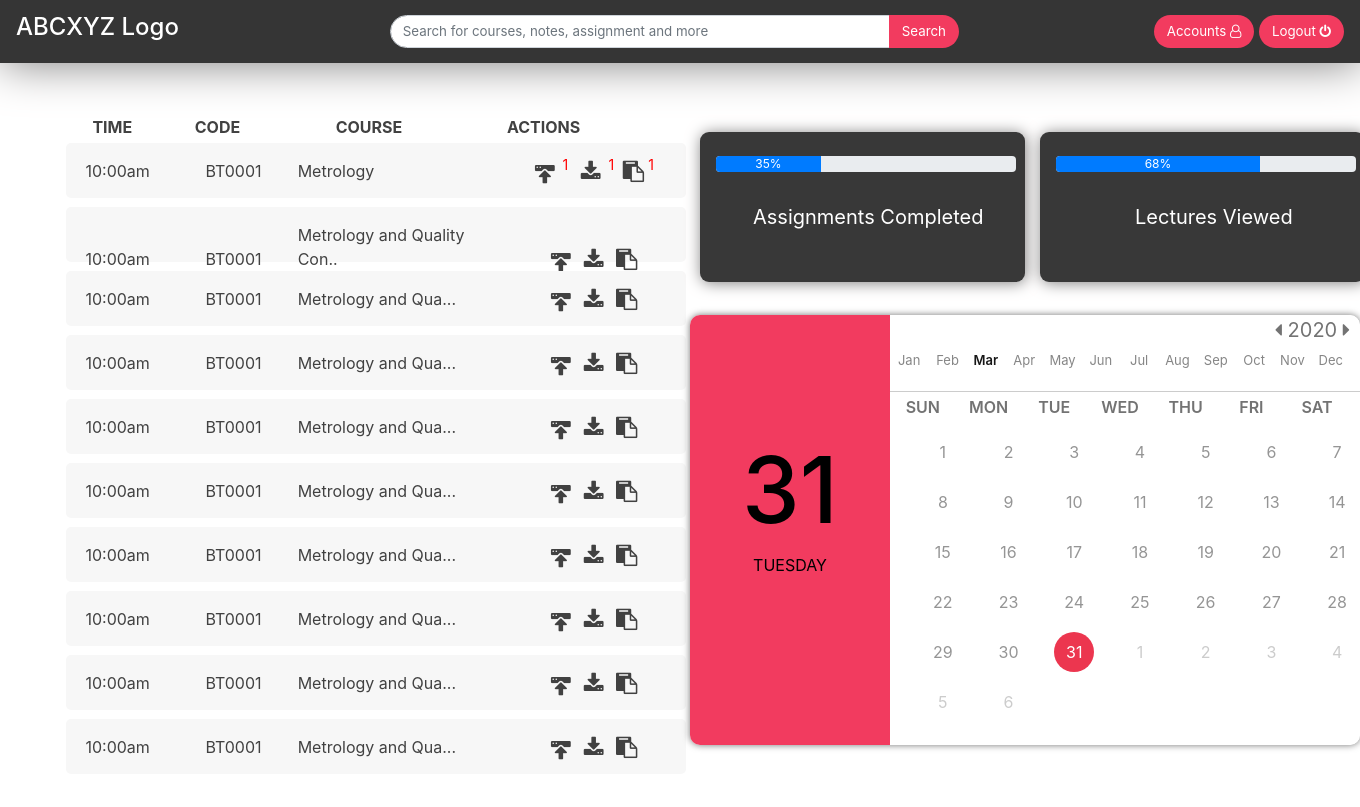
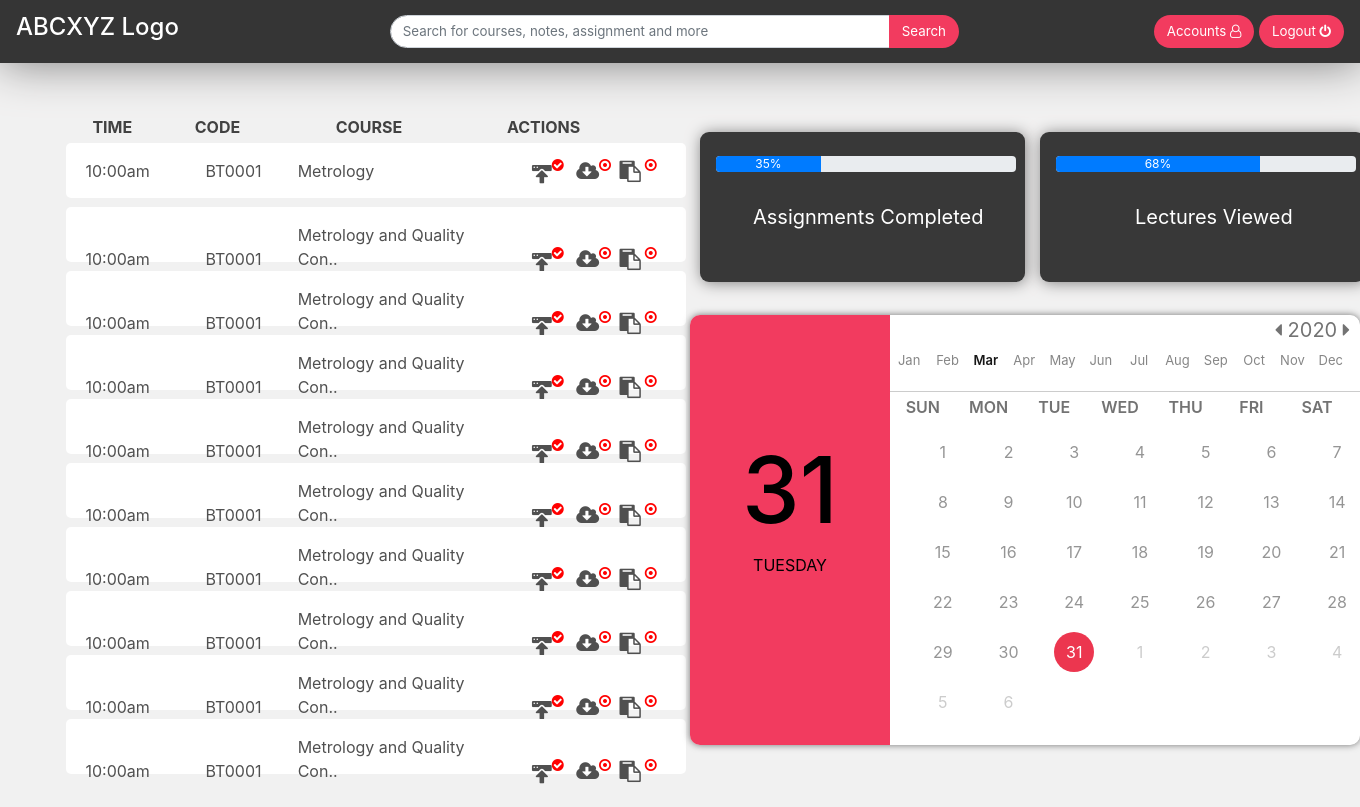
Before and after one commit to decipher111/abcxyz, a Flask app: page /dashboard in a window 1360 px wide. Run offline with Flask 2, Linux system fonts and the light colour scheme; data that the repository does not hold is empty; some libraries are stand-ins or nearby versions.

Commit message:
upadtes v0

```diff
--- a/static/style-d.css
+++ b/static/style-d.css
@@ -12,7 +12,7 @@ body {
     font-weight: 400;
     line-height: 1.5;
     text-align: left;
-    background-color: #fff;
+    background-color: rgb(241, 241, 241);
     color: rgb(65, 65, 65);
   }
 
@@ -162,7 +162,7 @@ li{
 .row-border{
     height: 55px;
     width: 620px;
-    background-color: rgb(247, 247, 247);
+    background-color: rgb(255, 255, 255);
     border-radius: 5px;
     /* border: solid; */
 }
@@ -203,11 +203,11 @@ li{
 
 #a-tag{
     text-decoration: none;
-    color: rgb(97, 97, 97);
+    color: rgb(39, 39, 39);
 }
 
 .jumbotron-course{
-    background-color: white;
+    background-color: transparent;
     text-align: center;
     height: 70px;
     padding-top: 30px;
@@ -258,7 +258,7 @@ li{
 
 #a-tag{
     text-decoration: none;
-    color: rgb(97, 97, 97);
+    color: rgb(80, 80, 80);
 }
 
 
--- a/templates/dashboard.html
+++ b/templates/dashboard.html
@@ -18,171 +18,191 @@
 
       <div class="row row-header pb-3 first-row">
         <div class="container-fluid">
+          <a href="" id="a-tag">
           <div class="row-border">
             <ul class="list-inline">
               <li class="col-2 mb-4 pt-3 list-inline-item">10:00am</li>
               <li class="col-2 mb-4 pt-3 monday10 list-inline-item">BT0001</li>
               <li class="col-4 mb-4 pt-3 special list-inline-item">Metrology</li>
               <li class="col-3 mb-4 pt-3 list-inline-item">
-                <i class="fa fa-rotate-180 fa-lg fa-download"></i><sup class="notfication-notes ml-2">1</sup>
-                <i class="fa ml-2 mr-2 fa-download fa-lg"></i><sup class="notfication-notes pr-1">1</sup>
-                <i class="fa fa-clipboard fa-lg"></i><sup class="notfication-notes pl-1">1</sup>
+                <i class="fa fa-rotate-180 fa-lg fa-download"></i><sup class="notfication-notes"><i class="fa fa-check-circle"></i></sup>
+                <i class="fa ml-2 fa-cloud-download fa-lg"></i><sup class="notfication-notes mr-1"><i class="fa fa-dot-circle-o"></i></sup>
+                <i class="fa fa-clipboard fa-lg"></i><sup class="notfication-notes pl-1"><i class="fa fa-dot-circle-o"></i></sup>
               </li>
              </ul>
             </div>
+          </a>
         </div>
       </div>
 
       <div class="row row-header pb-3 mt-5">
         <div class="container-fluid">
+          <a href="" id="a-tag">
           <div class="row-border">
             <ul class="list-inline">
               <li class="col-2 mb-4 pt-3 list-inline-item">10:00am</li>
               <li class="col-2 mb-4 pt-3 list-inline-item">BT0001</li>
               <li class="col-4 mb-4 pt-3 special list-inline-item">Metrology and Quality Con..</li>
               <li class="col-3 mb-4 hide pt-3 list-inline-item">
-                <i class="fa fa-rotate-180 fa-lg fa-download"></i>
-                <i class="fa mr-2 ml-2 fa-download fa-lg"></i>
-                <i class="fa fa-clipboard fa-lg"></i>
+                <i class="fa fa-rotate-180 fa-lg fa-download"></i><sup class="notfication-notes"><i class="fa fa-check-circle"></i></sup>
+                <i class="fa ml-2 fa-cloud-download fa-lg"></i><sup class="notfication-notes mr-1"><i class="fa fa-dot-circle-o"></i></sup>
+                <i class="fa fa-clipboard fa-lg"></i><sup class="notfication-notes pl-1"><i class="fa fa-dot-circle-o"></i></sup>
               </li>
             </ul>
             </div>
+          </a>
         </div>
       </div>
 
       <div class="row row-header pb-3 mt-5">
         <div class="container-fluid">
+          <a href="" id="a-tag">
           <div class="row-border">
             <ul class="list-inline">
               <li class="col-2 mb-4 pt-3 list-inline-item">10:00am</li>
               <li class="col-2 mb-4 pt-3 list-inline-item">BT0001</li>
-              <li class="col-4 mb-4 pt-3 special list-inline-item">Metrology and Qua...</li>
+              <li class="col-4 mb-4 pt-3 special list-inline-item">Metrology and Quality Con..</li>
               <li class="col-3 mb-4 hide pt-3 list-inline-item">
-                <i class="fa fa-rotate-180 fa-lg fa-download"></i>
-                <i class="fa mr-2 ml-2 fa-download fa-lg"></i>
-                <i class="fa fa-clipboard fa-lg"></i>
+                <i class="fa fa-rotate-180 fa-lg fa-download"></i><sup class="notfication-notes"><i class="fa fa-check-circle"></i></sup>
+                <i class="fa ml-2 fa-cloud-download fa-lg"></i><sup class="notfication-notes mr-1"><i class="fa fa-dot-circle-o"></i></sup>
+                <i class="fa fa-clipboard fa-lg"></i><sup class="notfication-notes pl-1"><i class="fa fa-dot-circle-o"></i></sup>
               </li>
             </ul>
             </div>
+          </a>
         </div>
       </div>
 
       <div class="row row-header pb-3 mt-5">
         <div class="container-fluid">
+          <a href="" id="a-tag">
           <div class="row-border">
             <ul class="list-inline">
               <li class="col-2 mb-4 pt-3 list-inline-item">10:00am</li>
               <li class="col-2 mb-4 pt-3 list-inline-item">BT0001</li>
-              <li class="col-4 mb-4 pt-3 special list-inline-item">Metrology and Qua...</li>
+              <li class="col-4 mb-4 pt-3 special list-inline-item">Metrology and Quality Con..</li>
               <li class="col-3 mb-4 hide pt-3 list-inline-item">
-                <i class="fa fa-rotate-180 fa-lg fa-download"></i>
-                <i class="fa mr-2 ml-2 fa-download fa-lg"></i>
-                <i class="fa fa-clipboard fa-lg"></i>
+                <i class="fa fa-rotate-180 fa-lg fa-download"></i><sup class="notfication-notes"><i class="fa fa-check-circle"></i></sup>
+                <i class="fa ml-2 fa-cloud-download fa-lg"></i><sup class="notfication-notes mr-1"><i class="fa fa-dot-circle-o"></i></sup>
+                <i class="fa fa-clipboard fa-lg"></i><sup class="notfication-notes pl-1"><i class="fa fa-dot-circle-o"></i></sup>
               </li>
             </ul>
             </div>
+          </a>
         </div>
       </div>
 
       <div class="row row-header pb-3 mt-5">
         <div class="container-fluid">
+          <a href="" id="a-tag">
           <div class="row-border">
             <ul class="list-inline">
               <li class="col-2 mb-4 pt-3 list-inline-item">10:00am</li>
               <li class="col-2 mb-4 pt-3 list-inline-item">BT0001</li>
-              <li class="col-4 mb-4 pt-3 special list-inline-item">Metrology and Qua...</li>
+              <li class="col-4 mb-4 pt-3 special list-inline-item">Metrology and Quality Con..</li>
               <li class="col-3 mb-4 hide pt-3 list-inline-item">
-                <i class="fa fa-rotate-180 fa-lg fa-download"></i>
-                <i class="fa mr-2 ml-2 fa-download fa-lg"></i>
-                <i class="fa fa-clipboard fa-lg"></i>
+                <i class="fa fa-rotate-180 fa-lg fa-download"></i><sup class="notfication-notes"><i class="fa fa-check-circle"></i></sup>
+                <i class="fa ml-2 fa-cloud-download fa-lg"></i><sup class="notfication-notes mr-1"><i class="fa fa-dot-circle-o"></i></sup>
+                <i class="fa fa-clipboard fa-lg"></i><sup class="notfication-notes pl-1"><i class="fa fa-dot-circle-o"></i></sup>
               </li>
             </ul>
             </div>
+          </a>
         </div>
       </div>
 
       <div class="row row-header pb-3 mt-5">
         <div class="container-fluid">
+          <a href="" id="a-tag">
           <div class="row-border">
             <ul class="list-inline">
               <li class="col-2 mb-4 pt-3 list-inline-item">10:00am</li>
               <li class="col-2 mb-4 pt-3 list-inline-item">BT0001</li>
-              <li class="col-4 mb-4 pt-3 special list-inline-item">Metrology and Qua...</li>
+              <li class="col-4 mb-4 pt-3 special list-inline-item">Metrology and Quality Con..</li>
               <li class="col-3 mb-4 hide pt-3 list-inline-item">
-                <i class="fa fa-rotate-180 fa-lg fa-download"></i>
-                <i class="fa mr-2 ml-2 fa-download fa-lg"></i>
-                <i class="fa fa-clipboard fa-lg"></i>
+                <i class="fa fa-rotate-180 fa-lg fa-download"></i><sup class="notfication-notes"><i class="fa fa-check-circle"></i></sup>
+                <i class="fa ml-2 fa-cloud-download fa-lg"></i><sup class="notfication-notes mr-1"><i class="fa fa-dot-circle-o"></i></sup>
+                <i class="fa fa-clipboard fa-lg"></i><sup class="notfication-notes pl-1"><i class="fa fa-dot-circle-o"></i></sup>
               </li>
             </ul>
             </div>
+          </a>
         </div>
       </div>
 
       <div class="row row-header pb-3 mt-5">
         <div class="container-fluid">
+          <a href="" id="a-tag">
           <div class="row-border">
             <ul class="list-inline">
               <li class="col-2 mb-4 pt-3 list-inline-item">10:00am</li>
               <li class="col-2 mb-4 pt-3 list-inline-item">BT0001</li>
-              <li class="col-4 mb-4 pt-3 special list-inline-item">Metrology and Qua...</li>
+              <li class="col-4 mb-4 pt-3 special list-inline-item">Metrology and Quality Con..</li>
               <li class="col-3 mb-4 hide pt-3 list-inline-item">
-                <i class="fa fa-rotate-180 fa-lg fa-download"></i>
-                <i class="fa mr-2 ml-2 fa-download fa-lg"></i>
-                <i class="fa fa-clipboard fa-lg"></i>
+                <i class="fa fa-rotate-180 fa-lg fa-download"></i><sup class="notfication-notes"><i class="fa fa-check-circle"></i></sup>
+                <i class="fa ml-2 fa-cloud-download fa-lg"></i><sup class="notfication-notes mr-1"><i class="fa fa-dot-circle-o"></i></sup>
+                <i class="fa fa-clipboard fa-lg"></i><sup class="notfication-notes pl-1"><i class="fa fa-dot-circle-o"></i></sup>
               </li>
             </ul>
             </div>
+          </a>
         </div>
       </div>
 
       <div class="row row-header pb-3 mt-5">
         <div class="container-fluid">
+          <a href="" id="a-tag">
           <div class="row-border">
             <ul class="list-inline">
               <li class="col-2 mb-4 pt-3 list-inline-item">10:00am</li>
               <li class="col-2 mb-4 pt-3 list-inline-item">BT0001</li>
-              <li class="col-4 mb-4 pt-3 special list-inline-item">Metrology and Qua...</li>
+              <li class="col-4 mb-4 pt-3 special list-inline-item">Metrology and Quality Con..</li>
               <li class="col-3 mb-4 hide pt-3 list-inline-item">
-                <i class="fa fa-rotate-180 fa-lg fa-download"></i>
-                <i class="fa mr-2 ml-2 fa-download fa-lg"></i>
-                <i class="fa fa-clipboard fa-lg"></i>
+                <i class="fa fa-rotate-180 fa-lg fa-download"></i><sup class="notfication-notes"><i class="fa fa-check-circle"></i></sup>
+                <i class="fa ml-2 fa-cloud-download fa-lg"></i><sup class="notfication-notes mr-1"><i class="fa fa-dot-circle-o"></i></sup>
+                <i class="fa fa-clipboard fa-lg"></i><sup class="notfication-notes pl-1"><i class="fa fa-dot-circle-o"></i></sup>
               </li>
             </ul>
-          </div>
+            </div>
+          </a>
         </div>
       </div>
 
       <div class="row row-header pb-3 mt-5">
         <div class="container-fluid">
+          <a href="" id="a-tag">
           <div class="row-border">
             <ul class="list-inline">
               <li class="col-2 mb-4 pt-3 list-inline-item">10:00am</li>
               <li class="col-2 mb-4 pt-3 list-inline-item">BT0001</li>
-              <li class="col-4 mb-4 pt-3 special list-inline-item">Metrology and Qua...</li>
+              <li class="col-4 mb-4 pt-3 special list-inline-item">Metrology and Quality Con..</li>
               <li class="col-3 mb-4 hide pt-3 list-inline-item">
-                <i class="fa fa-rotate-180 fa-lg fa-download"></i>
-                <i class="fa mr-2 ml-2 fa-download fa-lg"></i>
-                <i class="fa fa-clipboard fa-lg"></i>
+                <i class="fa fa-rotate-180 fa-lg fa-download"></i><sup class="notfication-notes"><i class="fa fa-check-circle"></i></sup>
+                <i class="fa ml-2 fa-cloud-download fa-lg"></i><sup class="notfication-notes mr-1"><i class="fa fa-dot-circle-o"></i></sup>
+                <i class="fa fa-clipboard fa-lg"></i><sup class="notfication-notes pl-1"><i class="fa fa-dot-circle-o"></i></sup>
               </li>
             </ul>
-          </div>
+            </div>
+          </a>
         </div>
       </div>
 
       <div class="row row-header pb-3 mt-5">
         <div class="container-fluid">
+          <a href="" id="a-tag">
           <div class="row-border">
             <ul class="list-inline">
               <li class="col-2 mb-4 pt-3 list-inline-item">10:00am</li>
               <li class="col-2 mb-4 pt-3 list-inline-item">BT0001</li>
-              <li class="col-4 mb-4 pt-3 special list-inline-item">Metrology and Qua...</li>
+              <li class="col-4 mb-4 pt-3 special list-inline-item">Metrology and Quality Con..</li>
               <li class="col-3 mb-4 hide pt-3 list-inline-item">
-                <i class="fa fa-rotate-180 fa-lg fa-download"></i>
-                <i class="fa mr-2 ml-2 fa-download fa-lg"></i>
-                <i class="fa fa-clipboard fa-lg"></i>
+                <i class="fa fa-rotate-180 fa-lg fa-download"></i><sup class="notfication-notes"><i class="fa fa-check-circle"></i></sup>
+                <i class="fa ml-2 fa-cloud-download fa-lg"></i><sup class="notfication-notes mr-1"><i class="fa fa-dot-circle-o"></i></sup>
+                <i class="fa fa-clipboard fa-lg"></i><sup class="notfication-notes pl-1"><i class="fa fa-dot-circle-o"></i></sup>
               </li>
             </ul>
             </div>
+          </a>
         </div>
       </div>
 
--- a/templates/table.html
+++ b/templates/table.html
@@ -8,7 +8,7 @@
     <div class="container-fluid">
 
       <!-- Page Heading -->
-      <div class="jumbotron">
+      <div class="jumbotron jumbotron-table">
           <h1 class="list-heading"><a id="a-tag" href="#">View Recent Submissions</a></h1>
       </div>
 
```
Also changed, not shown: other parts of static/style-d.css (+3 -3 lines), templates/course-content.html (+18 -16 lines).
